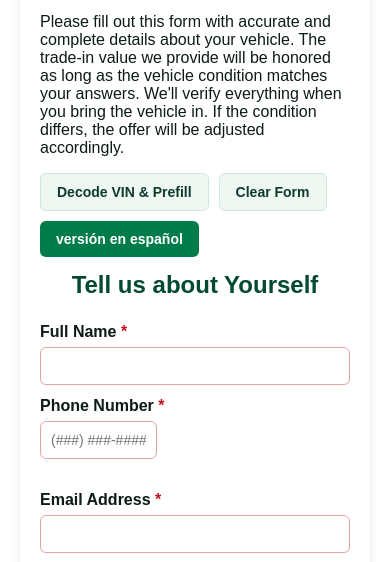
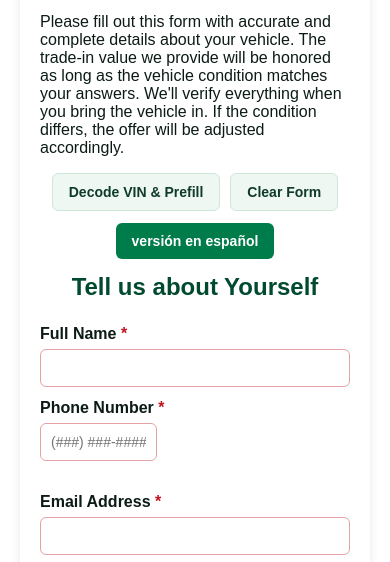
Before and after one commit to mpalmer79/quirk-trade-appraisal-ChevyMA, a plain HTML site: page index.html in a window 390 px wide. Shown: the part 265-827 px from the top of the page. Drawn offline with Linux system fonts and the light colour scheme; no server answers.

Commit message:
Update styles.css

```diff
--- a/assets/styles.css
+++ b/assets/styles.css
@@ -217,3 +217,26 @@ button[disabled] { opacity:.6; cursor:not-allowed; }
     max-width: 90% !important;
   }
 }
+/* Mobile-only: center the Spanish button and tidy the utility bar */
+@media (max-width: 640px) {
+  .utilitybar {
+    display: flex;
+    flex-direction: column;
+    align-items: center;   /* centers children horizontally */
+    gap: 12px;
+  }
+
+  .utilitybar .left-actions {
+    display: flex;
+    gap: 10px;
+    flex-wrap: wrap;
+    justify-content: center;
+  }
+
+  /* Center the “versión en español” button */
+  .utilitybar .spanish-btn,
+  .utilitybar #langToggle {
+    display: block;
+    margin: 0 auto;
+  }
+}
```
